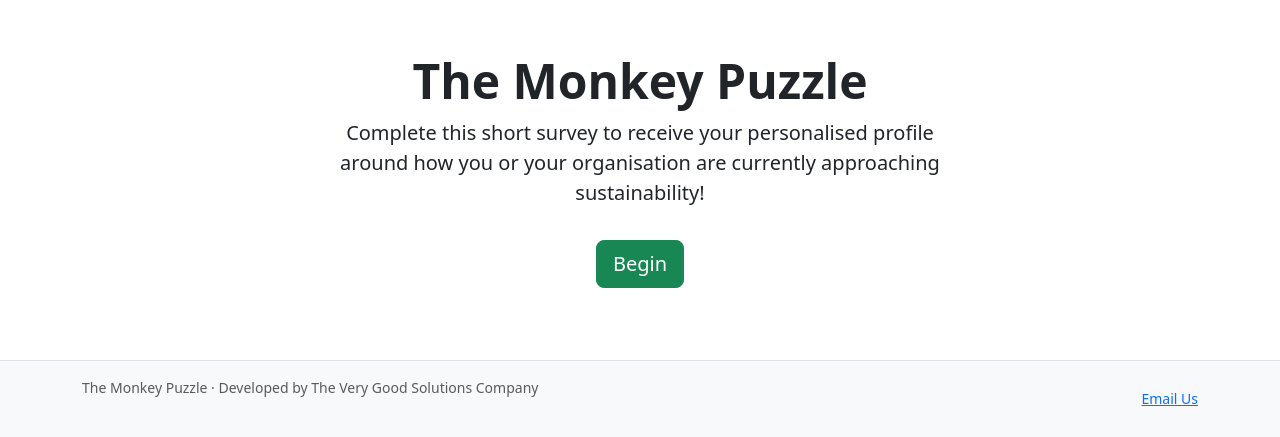
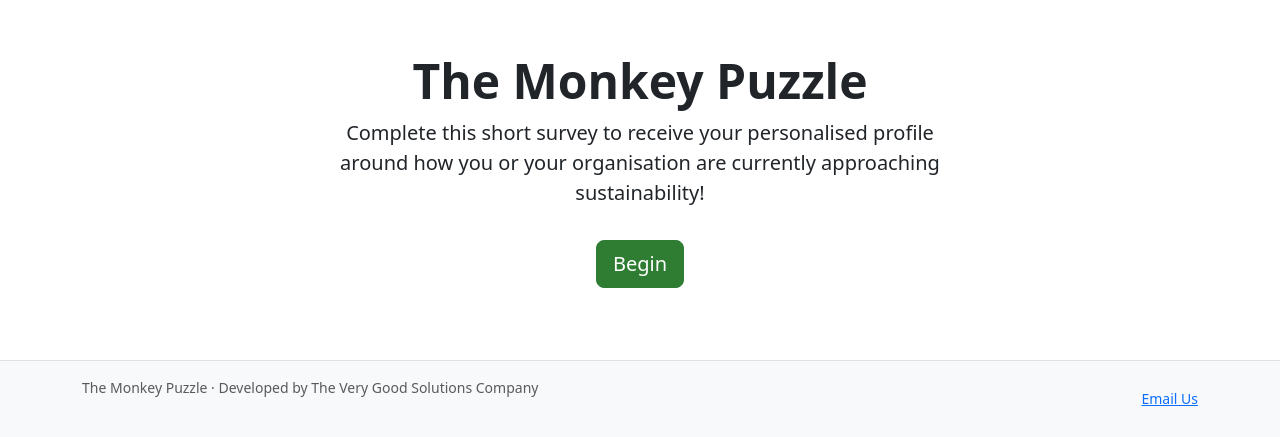
Before and after one commit to TSpice534/monkey-puzzle, a Flask app: page / in a window 1280 px wide. Shown: the part 376-813 px from the top of the page. Run offline with Flask 3, Linux system fonts and the light colour scheme.

Commit message:
fix: unify primary button green with brand-primary (#0046)

```diff
--- a/app/static/css/theme.css
+++ b/app/static/css/theme.css
@@ -50,6 +50,26 @@
     --bs-btn-active-bg: #adb5bd;
     --bs-btn-active-border-color: #adb5bd;
   }
+}
+
+/* Primary button green (backlog #0046): Bootstrap's btn-success is #198754 while the rest of
+   the app (selected grid cell, icons, share card) uses --brand-primary (#2e7d32). Map
+   btn-success onto the brand tokens so Begin/Next match. White text is 5.13:1 on the fill
+   and 7.87:1 on the hover/active fill, in both appearances. */
+.btn-success {
+  --bs-btn-bg: var(--brand-primary);
+  --bs-btn-border-color: var(--brand-primary);
+  --bs-btn-color: #fff;
+  --bs-btn-hover-bg: var(--brand-primary-dark);
+  --bs-btn-hover-border-color: var(--brand-primary-dark);
+  --bs-btn-hover-color: #fff;
+  --bs-btn-active-bg: var(--brand-primary-dark);
+  --bs-btn-active-border-color: var(--brand-primary-dark);
+  --bs-btn-active-color: #fff;
+  --bs-btn-focus-shadow-rgb: 46, 125, 50;
+  --bs-btn-disabled-bg: var(--brand-primary);
+  --bs-btn-disabled-border-color: var(--brand-primary);
+  --bs-btn-disabled-color: #fff;
 }
 
 /* Survey option "cards" — native radio/checkbox inputs styled via the
```
Also changed, not shown: backlog/0046-unify-primary-button-green.md (+2 -2 lines), backlog/BACKLOG.md (+1 -1 lines), CHANGELOG.md.
